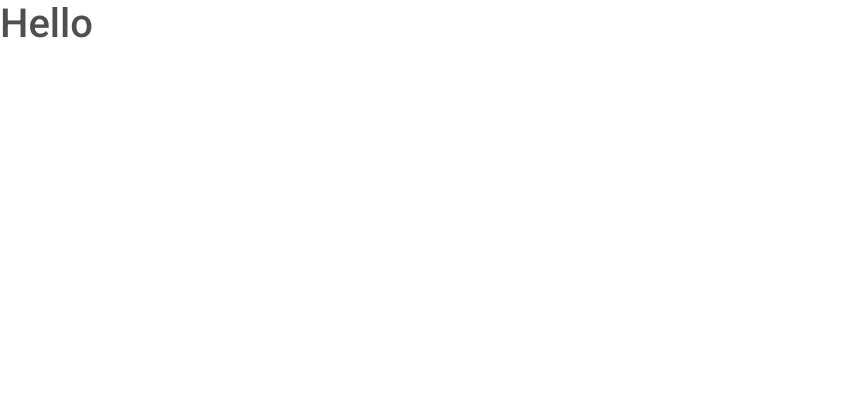
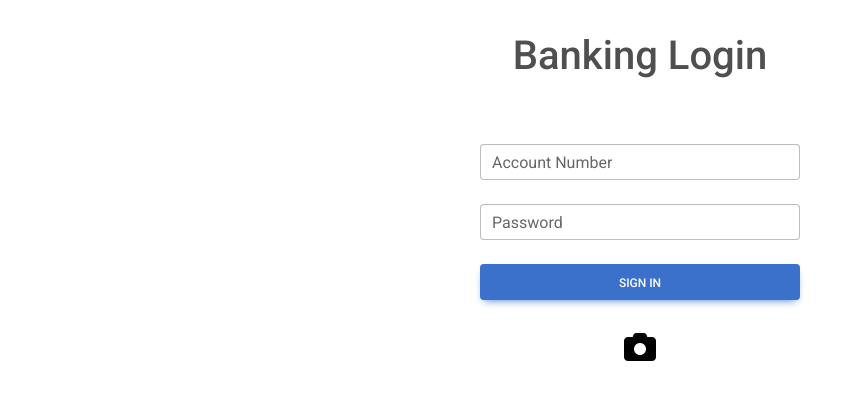
Before and after one commit to Shubham20csu326/Bank-System, a React (Create React App) app in the folder frontend/: page / in a window 1280 px wide. Shown: the top 400 px of the page, without its empty margins (0-863 px from the left). Built offline with nearby package versions, Linux system fonts and the light colour scheme.

Commit message:
Protected Routing

```diff
--- a/frontend/package.json
+++ b/frontend/package.json
@@ -6,8 +6,11 @@
     "@testing-library/jest-dom": "^5.16.5",
     "@testing-library/react": "^13.4.0",
     "@testing-library/user-event": "^13.5.0",
+    "axios": "^1.3.4",
+    "jwt-decode": "^3.1.2",
     "react": "^18.2.0",
     "react-dom": "^18.2.0",
+    "react-router-dom": "^6.8.2",
     "react-scripts": "5.0.1",
     "web-vitals": "^2.1.4"
   },
--- /dev/null
+++ b/frontend/src/App.js
@@ -0,0 +1,20 @@
+import './App.css';
+import { BrowserRouter, Navigate, Route, Routes } from 'react-router-dom'
+import Login from './components/login/Login'
+import UserPage from './components/userpage/UserPage'
+import Protected from './components/Protected';
+function App() {
+  const token = localStorage.getItem("token");
+
+  return (
+    <BrowserRouter>
+      <Routes>
+        <Route path="/" element={<Protected Component={Login} />} />
+        <Route path="/user" element={<Protected Component={UserPage} />} />
+
+      </Routes>
+    </BrowserRouter>
+  );
+}
+
+export default App;
--- a/frontend/src/App.jsx
+++ /dev/null
@@ -1,12 +0,0 @@
-import logo from './logo.svg';
-import './App.css';
-
-function App() {
-  return (
-    <>
-      <h1>Hello</h1>
-    </>
-  );
-}
-
-export default App;
--- /dev/null
+++ b/frontend/src/components/Protected.jsx
@@ -0,0 +1,24 @@
+import React, { useEffect } from 'react'
+import { useNavigate } from 'react-router-dom'
+
+function Protected(props) {
+    const navigate = useNavigate()
+    const { Component } = props
+    useEffect(() => {
+        let login = localStorage.getItem("token")
+        if (!login) {
+            navigate("/")
+        }
+        else {
+            navigate('/user')
+        }
+    }, [])
+    return (
+        <>
+            < Component />
+        </>
+
+    )
+}
+
+export default Protected
--- a/frontend/src/components/login/Login.css
+++ b/frontend/src/components/login/Login.css
@@ -0,0 +1,10 @@
+section {
+    margin-top: 2rem;
+    margin-bottom: 2rem;
+    text-align: center;
+}
+
+form {
+    width: 25%;
+    margin: 4rem auto;
+}
--- a/frontend/src/components/login/Login.jsx
+++ b/frontend/src/components/login/Login.jsx
@@ -1,9 +1,93 @@
-import React from 'react'
-import './Login.css'
+import React, { useState } from 'react';
+import axios from 'axios';
+import './Login.css';
+import { useNavigate } from 'react-router-dom';
+
 const Login = () => {
+    const navigate = useNavigate();
+    const [account, setAccount] = useState('');
+    const [password, setPassword] = useState('');
+
+    const handleKeyPress = (event) => {
+        if (event.keyCode === 13) {
+            login();
+        }
+    };
+
+    const login = async () => {
+        const data = {
+            account,
+            password,
+        };
+        try {
+            const response = await axios.post('http://localhost:8080/auth/login', data);
+            localStorage.setItem('token', response.data.token);
+            setAccount('');
+            setPassword('');
+            navigate('/user');
+        } catch (error) {
+            console.log(error);
+        }
+    };
+
     return (
-        <div>Login</div>
-    )
-}
+        <section>
+            <h1>Banking Login</h1>
+            <form autoComplete="off">
+                {/* Account input */}
+                <div className="form-outline mb-4">
+                    <input
+                        type="text"
+                        id="form2Example1"
+                        className="form-control"
+                        autoComplete="off"
+                        value={account}
+                        onChange={(e) => setAccount(e.target.value)}
+                    />
+                    <label className="form-label" htmlFor="form2Example1">
+                        Account Number
+                    </label>
 
-export default Login
+                    <div className="form-notch">
+                        <div className="form-notch-leading" style={{ width: '9px' }} />
+                        <div className="form-notch-middle" style={{ width: '64.8px' }} />
+                        <div className="form-notch-trailing" />
+                    </div>
+                </div>
+                {/* Password input */}
+                <div className="form-outline mb-4">
+                    <input
+                        type="password"
+                        id="form2Example2"
+                        className="form-control"
+                        autoComplete="off"
+                        value={password}
+                        onChange={(e) => setPassword(e.target.value)}
+                        onKeyDown={handleKeyPress}
+                    />
+                    <label className="form-label" htmlFor="form2Example2">
+                        Password
+                    </label>
+
+                    <div className="form-notch">
+                        <div className="form-notch-leading" style={{ width: '9px' }} />
+                        <div className="form-notch-middle" style={{ width: '64.8px' }} />
+                        <div className="form-notch-trailing" />
+                    </div>
+                </div>
+                {/* Submit button */}
+                <button type="button" className="btn btn-primary btn-block mb-4" onClick={login}>
+                    Sign in
+                </button>
+                {/* Register buttons */}
+                <div className="text-center">
+                    <button style={{ fontSize: '2rem' }} type="button" className="btn btn-link btn-floating mx-1">
+                        <i className="fa-solid fa-camera"></i>
+                    </button>
+                </div>
+            </form>
+        </section>
+    );
+};
+
+export default Login;
```
Also changed, not shown: 2 other files (tests, documents, lock files or other folders).
